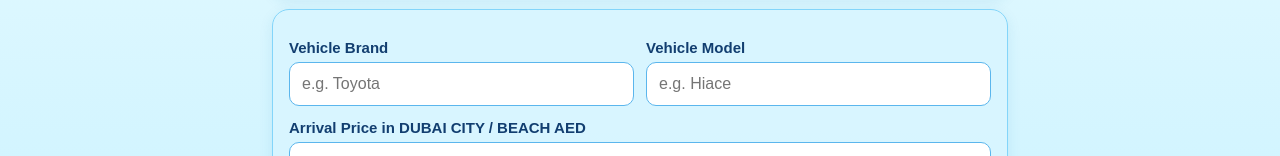
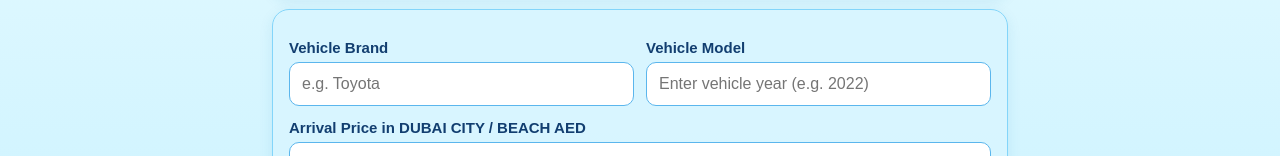
Before and after one commit to Ibrar0064/suzuki-landing, a plain HTML site: page supplier-price-enquiry/index.html in a window 1280 px wide. Shown: the part 317-473 px from the top of the page. Drawn offline with Linux system fonts and the light colour scheme.

Commit message:
Update vehicle model field placeholder to request vehicle year

```diff
--- a/supplier-price-enquiry/index.html
+++ b/supplier-price-enquiry/index.html
@@ -4,7 +4,7 @@
 :root{--ink:#123e70;--blue:#168ee8;--green:#70dc39}*{box-sizing:border-box}body{margin:0;font-family:Arial,Helvetica,sans-serif;color:var(--ink);background:linear-gradient(180deg,#effcff,#bcefff 55%,#72d4f6);min-height:100vh}.wrap{max-width:760px;margin:auto;padding:12px}.hero{text-align:center;padding:25px 12px 18px;background:linear-gradient(135deg,#f4fdffdd,#a7e4ffdd);border:1px solid #8bdcff;border-radius:20px 20px 0 0}h1{font-size:clamp(27px,6vw,42px);margin:0}.sub{font-size:21px;font-style:italic;margin-top:7px}.card{background:#d8f5ffdf;border:1px solid #83d5fa;border-radius:17px;padding:16px;margin:12px 0;box-shadow:0 4px 14px #1675a51a}label{display:block;font-weight:700;margin:13px 0 6px;font-size:15px}input,textarea{width:100%;padding:12px;border:1.5px solid #5bb6ed;border-radius:10px;background:#fff;font:16px Arial;color:#173b68}input[type=file]{background:#effbff;padding:9px}.grid{display:grid;grid-template-columns:1fr 1fr;gap:12px}.upload{border:2px dashed #168ee8;border-radius:12px;padding:13px;background:#eafaff}.hint{font-size:13px;color:#315e83;margin-top:7px}textarea{min-height:95px;resize:vertical}button{width:100%;border:0;border-radius:14px;padding:17px;font-size:19px;font-weight:800;color:#164d18;background:linear-gradient(#a2f36c,#70dc39);box-shadow:0 4px 0 #3caa1b;cursor:pointer}.note{text-align:center;font-style:italic;padding:16px;font-size:15px}@media(max-width:520px){.grid{grid-template-columns:1fr}.card{padding:13px}}
 </style></head><body><main class="wrap"><header class="hero"><h1>Price Enquiry Form</h1><div class="sub">Dubai &amp; UAE</div></header>
 <form id="priceForm"><section class="card"><label for="files">Attachment for File</label><div class="upload"><input id="files" type="file" multiple accept=".xlsx,.xls,.csv,.jpg,.jpeg,.png,.pdf,.doc,.docx,.zip"></div><div class="hint">Attach Excel, JPG, PNG, PDF, Word or other supplier documents. WhatsApp/browser file-size and type limits may apply.</div></section>
-<section class="card"><div class="grid"><div><label for="brand">Vehicle Brand</label><input id="brand" placeholder="e.g. Toyota" required></div><div><label for="model">Vehicle Model</label><input id="model" placeholder="e.g. Hiace" required></div></div>
+<section class="card"><div class="grid"><div><label for="brand">Vehicle Brand</label><input id="brand" placeholder="e.g. Toyota" required></div><div><label for="model">Vehicle Model</label><input id="model" placeholder="Enter vehicle year (e.g. 2022)" required></div></div>
 <label for="arrivalDubai">Arrival Price in DUBAI CITY / BEACH AED</label><input id="arrivalDubai" inputmode="decimal">
 <label for="arrivalEmirates">Arrival Price to / from other Emirates AED</label><input id="arrivalEmirates" inputmode="decimal">
 <label for="departureDubai">DEPARTURE Price in DUBAI CITY / BEACH AED</label><input id="departureDubai" inputmode="decimal">
```
